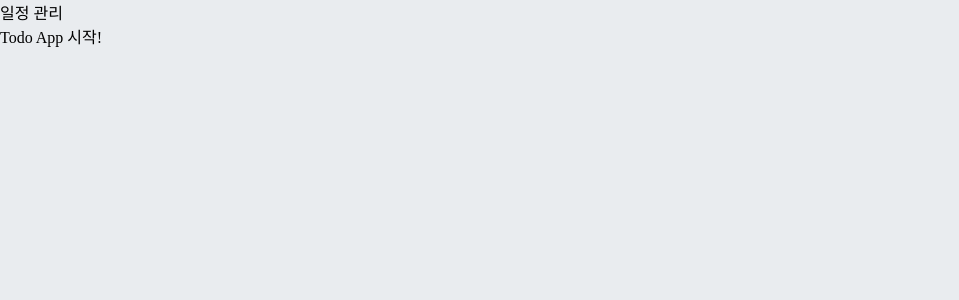
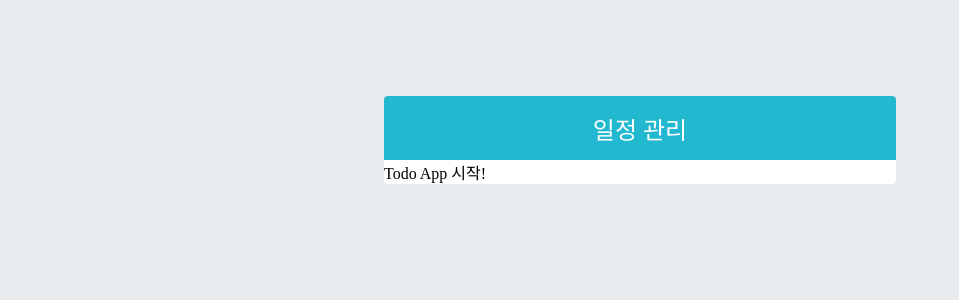
Before and after one commit to HiJiho/todo-app, a React (Create React App) app: page / in a window 1280 px wide. Shown: the top 300 px of the page, without its empty margins (0-959 px from the left). Built offline with nearby package versions, Linux system fonts and the light colour scheme.

Commit message:
TodoTemplate.scss

```diff
--- a/src/components/TodoTemplate.js
+++ b/src/components/TodoTemplate.js
@@ -3,8 +3,8 @@ import './TodoTemplate.scss';
 const TodoTemplate = ({ children }) => {
   return (
     <div className="TodoTemplate">
-      <div>일정 관리</div>
-      <div>{children}</div>
+      <div className="app-title">일정 관리</div>
+      <div className="content">{children}</div>
     </div>
   );
 };
--- a/src/components/TodoTemplate.scss
+++ b/src/components/TodoTemplate.scss
@@ -0,0 +1,22 @@
+.TodoTemplate {
+  width: 512px;
+  // width가 주어진 상태에서 좌우 중앙 정렬
+  margin-left: auto;
+  margin-right: auto;
+  margin-top: 6rem;
+  border-radius: 4px;
+  overflow: hidden;
+
+  .app-title {
+    background: #22b8cf;
+    color: white;
+    height: 4rem;
+    font-size: 1.5rem;
+    display: flex;
+    align-items: center; // 위아래 정렬
+    justify-content: center; // 좌우 정렬
+  }
+  .content {
+    background: white;
+  }
+}
```
